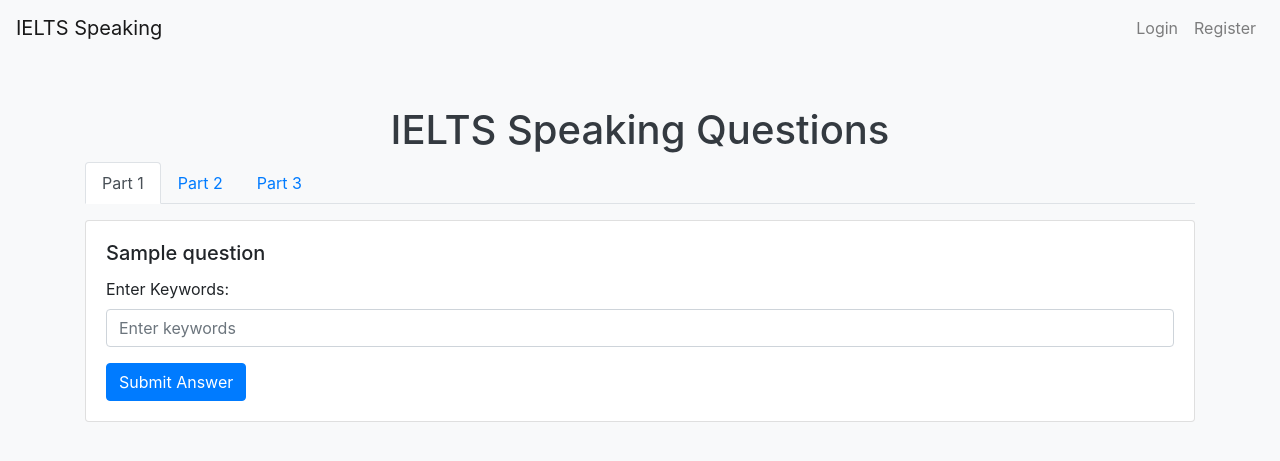
After one commit to IqqIqq/ielts_speaking_test_practice, a FastAPI app: template src/LLMService/templates/index.html in a window 1280 px wide. The commit adds this page. Shown: the top 461 px of the page. Run offline with FastAPI, Linux system fonts and the light colour scheme; the template is opened without the code that fills it: most values are stand-ins (such as "Sample title", 1, 10 or a date in 2020); some libraries are stand-ins or nearby versions.

Commit message:
templates

```diff
--- a/src/LLMService/main.py
+++ b/src/LLMService/main.py
@@ -1,7 +1,10 @@
 import SparkApi
-from fastapi import FastAPI, Request, Form
+from fastapi import FastAPI, Request, Form, Depends
 from fastapi.responses import HTMLResponse
 from fastapi.templating import Jinja2Templates
+from sqlalchemy import create_engine, Column, Integer, String
+from sqlalchemy.ext.declarative import declarative_base
+from sqlalchemy.orm import sessionmaker, Session
 
 app = FastAPI()
 templates = Jinja2Templates(directory="templates")  # 确保路径正确
@@ -48,6 +51,126 @@
 @app.post("/qa", response_class=HTMLResponse)
 async def call_llm(request: Request, query: str = Form(...)):
     question = checklen(getText("user", query))
-    SparkApi.answer = ""
+    SparkApi.answer = ""  # 清空之前的答案
+
+    # 调用 SparkApi 生成答案
     SparkApi.main(appid, api_key, api_secret, Spark_url, domain, question)
-    return templates.TemplateResponse("response.html", {"request": request, "answer": SparkApi.answer})
+
+    # 生成完整的答案
+    answer = generate_answer(query, SparkApi.answer)
+
+    return templates.TemplateResponse("response.html", {"request": request, "answer": answer})
+
+# def generate_answer(query, spark_answer):
+#     # 生成完整的答案逻辑
+#     prompt = (
+#         "You are an IELTS speaking interview with expert English speaking skills. "
+#         "Now you need to give the example answer given the hints of keywords input. "
+#         "The score criteria is fluency and coherence, lexical resource, grammatical range and accuracy, pronunciation. "
+#         f"The question is: {query}. The generated answer is: {spark_answer}."
+#     )
+
+#     # 这里可以根据需要进一步处理 prompt
+#     # 例如，您可以将 prompt 传递给 SparkApi 进行进一步处理
+#     return spark_answer  # 返回生成的答案
+
+# 数据库配置
+DATABASE_URL = "postgresql://postgres:admin@localhost:5432/postgres"
+engine = create_engine(DATABASE_URL)
+SessionLocal = sessionmaker(autocommit=False, autoflush=False, bind=engine)
+Base = declarative_base()
+
+# 定义模型
+class Part1Question(Base):
+    __tablename__ = "part_1"
+    id = Column(Integer, primary_key=True, index=True)
+    question = Column(String, index=True)
+
+class Part2Question(Base):
+    __tablename__ = "part_2"
+    id = Column(Integer, primary_key=True, index=True)
+    question = Column(String, index=True)
+
+class Part3Question(Base):
+    __tablename__ = "part_3"
+    id = Column(Integer, primary_key=True, index=True)
+    question = Column(String, index=True)
+
+# 定义用户模型
+class User(Base):
+    __tablename__ = "users"
+    id = Column(Integer, primary_key=True, index=True)
+    username = Column(String, unique=True, index=True)
+    password = Column(String)
+# 创建数据库表
+Base.metadata.create_all(bind=engine)
+
+# 获取数据库会话
+def get_db():
+    db = SessionLocal()
+    try:
+        yield db
+    finally:
+        db.close()
+
+@app.get("/", response_class=HTMLResponse)
+async def index(request: Request, db: Session = Depends(get_db)):
+    part1_questions = db.query(Part1Question).all()
+    part2_questions = db.query(Part2Question).all()
+    part3_questions = db.query(Part3Question).all()
+
+    # 将 Part 2 和 Part 3 的问题按问号分隔，并过滤掉空字符串
+    part2_questions_list = [list(filter(None, q.question.split('?'))) for q in part2_questions]
+    part3_questions_list = [list(filter(None, q.question.split('?'))) for q in part3_questions]
+
+    return templates.TemplateResponse("index.html", {
+        "request": request,
+        "part1_questions": part1_questions,
+        "part2_questions": part2_questions_list,
+        "part3_questions": part3_questions_list
+    })
+
+@app.post("/submit_answer", response_class=HTMLResponse)
+async def submit_answer(request: Request, question_id: int = Form(...), keywords: str = Form(...), part: int = Form(...), db: Session = Depends(get_db)):
+    if part == 1:
+        question = db.query(Part1Question).filter(Part1Question.id == question_id).first()
+        answer = generate_answer(question.question, keywords)
+    elif part == 2:
+        question = db.query(Part2Question).filter(Part2Question.id == question_id).first()
+        answer = generate_answer(question.question, keywords)
+    else:
+        question = db.query(Part3Question).filter(Part3Question.id == question_id).first()
+        answer = generate_answer(question.question, keywords)
+
+    return templates.TemplateResponse("response.html", {"request": request, "question": question.question, "answer": answer})
+
+def generate_answer(question, keywords):
+    prompt = (
+        "You are an IELTS speaking student with expert English speaking skills. "
+        "Now you need to give the concise and direct answer given the hints of keywords input. "
+        "The score criteria is fluency and coherence, lexical resource, grammatical range and accuracy, pronunciation. "
+        f"The question is: {question}. My answer is {keywords}, and you need to rephrase the answer to at least 3 sentences."
+    )
+
+    SparkApi.answer = ""  # 清空之前的答案
+    SparkApi.main(appid, api_key, api_secret, Spark_url, domain, getText("user", prompt))
+
+    return SparkApi.answer
+
+# 注册用户
+@app.post("/register", response_class=HTMLResponse)
+async def register(request: Request, username: str = Form(...), password: str = Form(...), db: Session = Depends(get_db)):
+    hashed_password = pwd_context.hash(password)
+    new_user = User(username=username, password=hashed_password)
+    db.add(new_user)
+    db.commit()
+    return templates.TemplateResponse("login.html", {"request": request, "message": "Registration successful! Please log in."})
+
+# 登录用户
+@app.post("/login", response_class=HTMLResponse)
+async def login(request: Request, username: str = Form(...), password: str = Form(...), db: Session = Depends(get_db)):
+    user = db.query(User).filter(User.username == username).first()
+    if user and pwd_context.verify(password, user.password):
+        return templates.TemplateResponse("index.html", {"request": request, "message": "Login successful!"})
+    else:
+        raise HTTPException(status_code=400, detail="Invalid username or password")
--- /dev/null
+++ b/src/LLMService/templates/index.html
@@ -0,0 +1,115 @@
+<!DOCTYPE html>
+<html lang="en">
+<head>
+    <meta charset="UTF-8">
+    <meta name="viewport" content="width=device-width, initial-scale=1.0">
+    <title>IELTS Speaking Questions</title>
+    <link href="https://stackpath.bootstrapcdn.com/bootstrap/4.5.2/css/bootstrap.min.css" rel="stylesheet">
+    <style>
+        body {
+            background-color: #f8f9fa;
+        }
+        .container {
+            margin-top: 50px;
+        }
+        h1 {
+            color: #343a40;
+        }
+    </style>
+</head>
+<body>
+    <nav class="navbar navbar-expand-lg navbar-light bg-light">
+        <a class="navbar-brand" href="#">IELTS Speaking</a>
+        <div class="collapse navbar-collapse" id="navbarNav">
+            <ul class="navbar-nav ml-auto">
+                <li class="nav-item">
+                    <a class="nav-link" href="/login">Login</a>
+                </li>
+                <li class="nav-item">
+                    <a class="nav-link" href="/register">Register</a>
+                </li>
+            </ul>
+        </div>
+    </nav>
+
+    <div class="container">
+        <h1 class="text-center">IELTS Speaking Questions</h1>
+        <ul class="nav nav-tabs" id="myTab" role="tablist">
+            <li class="nav-item">
+                <a class="nav-link active" id="part1-tab" data-toggle="tab" href="#part1" role="tab" aria-controls="part1" aria-selected="true">Part 1</a>
+            </li>
+            <li class="nav-item">
+                <a class="nav-link" id="part2-tab" data-toggle="tab" href="#part2" role="tab" aria-controls="part2" aria-selected="false">Part 2</a>
+            </li>
+            <li class="nav-item">
+                <a class="nav-link" id="part3-tab" data-toggle="tab" href="#part3" role="tab" aria-controls="part3" aria-selected="false">Part 3</a>
+            </li>
+        </ul>
+        <div class="tab-content" id="myTabContent">
+            <div class="tab-pane fade show active" id="part1" role="tabpanel" aria-labelledby="part1-tab">
+                {% for question in part1_questions %}
+                <div class="card mt-3">
+                    <div class="card-body">
+                        <h5 class="card-title">{{ question.question }}</h5>
+                        <form action="/submit_answer" method="post">
+                            <input type="hidden" name="question_id" value="{{ question.id }}">
+                            <input type="hidden" name="part" value="1">
+                            <div class="form-group">
+                                <label for="keywords">Enter Keywords:</label>
+                                <input type="text" class="form-control" id="keywords" name="keywords" placeholder="Enter keywords" required>
+                            </div>
+                            <button type="submit" class="btn btn-primary">Submit Answer</button>
+                        </form>
+                    </div>
+                </div>
+                {% endfor %}
+            </div>
+            <div class="tab-pane fade" id="part2" role="tabpanel" aria-labelledby="part2-tab">
+                {% for question_list in part2_questions %}
+                <div class="card mt-3">
+                    <div class="card-body">
+                        <h5 class="card-title">Questions:</h5>
+                        {% for question in question_list %}
+                        <p>{{ question.strip() }}?</p>
+                        <form action="/submit_answer" method="post">
+                            <input type="hidden" name="part" value="2">
+                            <input type="hidden" name="question_id" value="{{ loop.index }}">
+                            <div class="form-group">
+                                <label for="keywords">Enter Keywords:</label>
+                                <input type="text" class="form-control" name="keywords" placeholder="Enter keywords" required>
+                            </div>
+                            <button type="submit" class="btn btn-primary">Submit Answer</button>
+                        </form>
+                        {% endfor %}
+                    </div>
+                </div>
+                {% endfor %}
+            </div>
+            <div class="tab-pane fade" id="part3" role="tabpanel" aria-labelledby="part3-tab">
+                {% for question_list in part3_questions %}
+                <div class="card mt-3">
+                    <div class="card-body">
+                        <h5 class="card-title">Questions:</h5>
+                        {% for question in question_list %}
+                        <p>{{ question.strip() }}?</p>
+                        <form action="/submit_answer" method="post">
+                            <input type="hidden" name="part" value="3">
+                            <input type="hidden" name="question_id" value="{{ loop.index }}">
+                            <div class="form-group">
+                                <label for="keywords">Enter Keywords:</label>
+                                <input type="text" class="form-control" name="keywords" placeholder="Enter keywords" required>
+                            </div>
+                            <button type="submit" class="btn btn-primary">Submit Answer</button>
+                        </form>
+                        {% endfor %}
+                    </div>
+                </div>
+                {% endfor %}
+            </div>
+        </div>
+    </div>
+    <script src="https://code.jquery.com/jquery-3.5.1.slim.min.js"></script>
+    <script src="https://cdn.jsdelivr.net/npm/@popperjs/core@2.9.2/dist/umd/popper.min.js"></script>
+    <script src="https://stackpath.bootstrapcdn.com/bootstrap/4.5.2/js/bootstrap.min.js"></script>
+</body>
+</html>
```
Also changed, not shown: src/LLMService/templates/login.html (added, +26 -0 lines), src/LLMService/templates/register.html (added, +26 -0 lines), src/LLMService/templates/response.html (+15 -4 lines), src/vercel.json (deleted), vercel.json (added).
